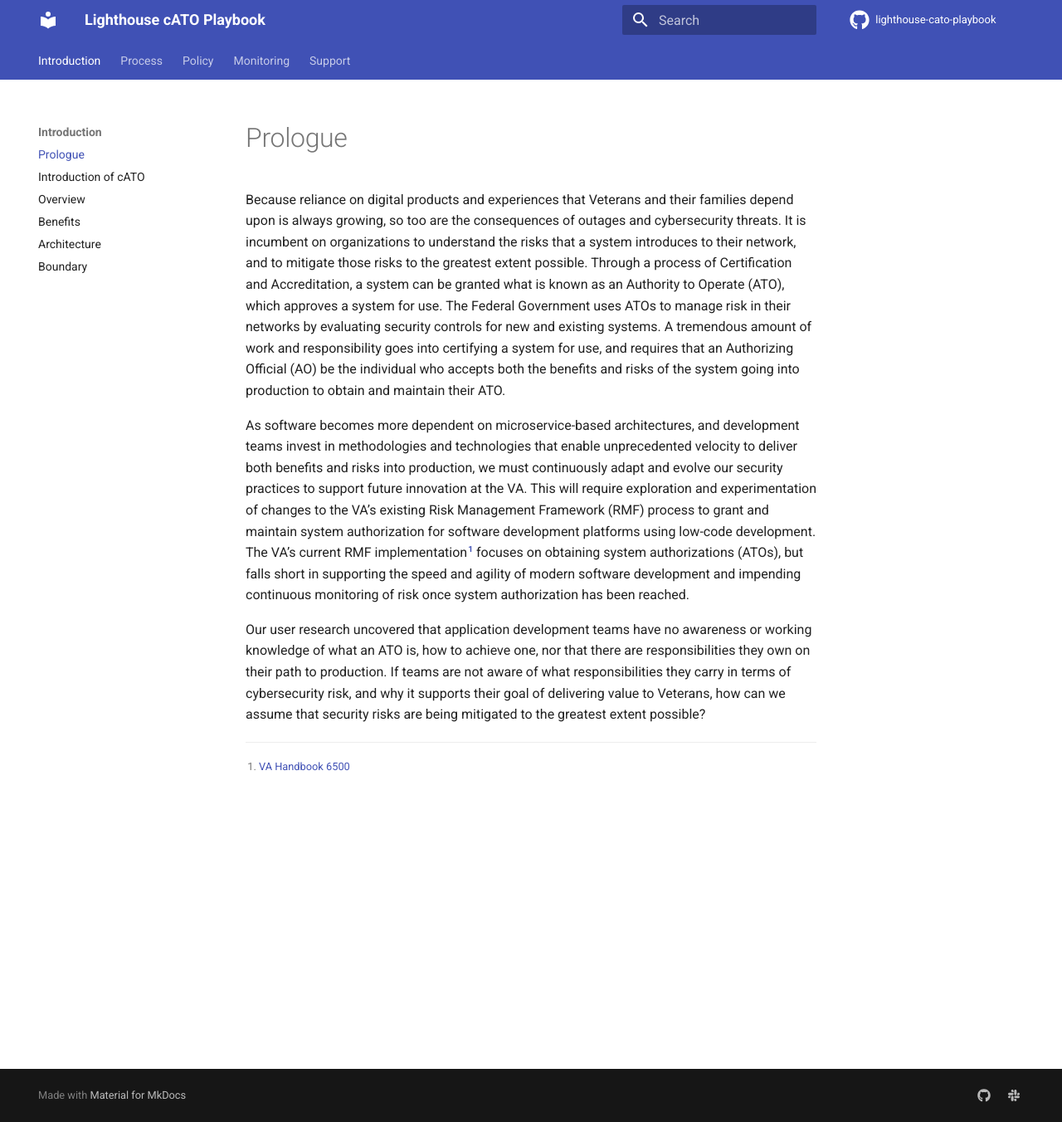
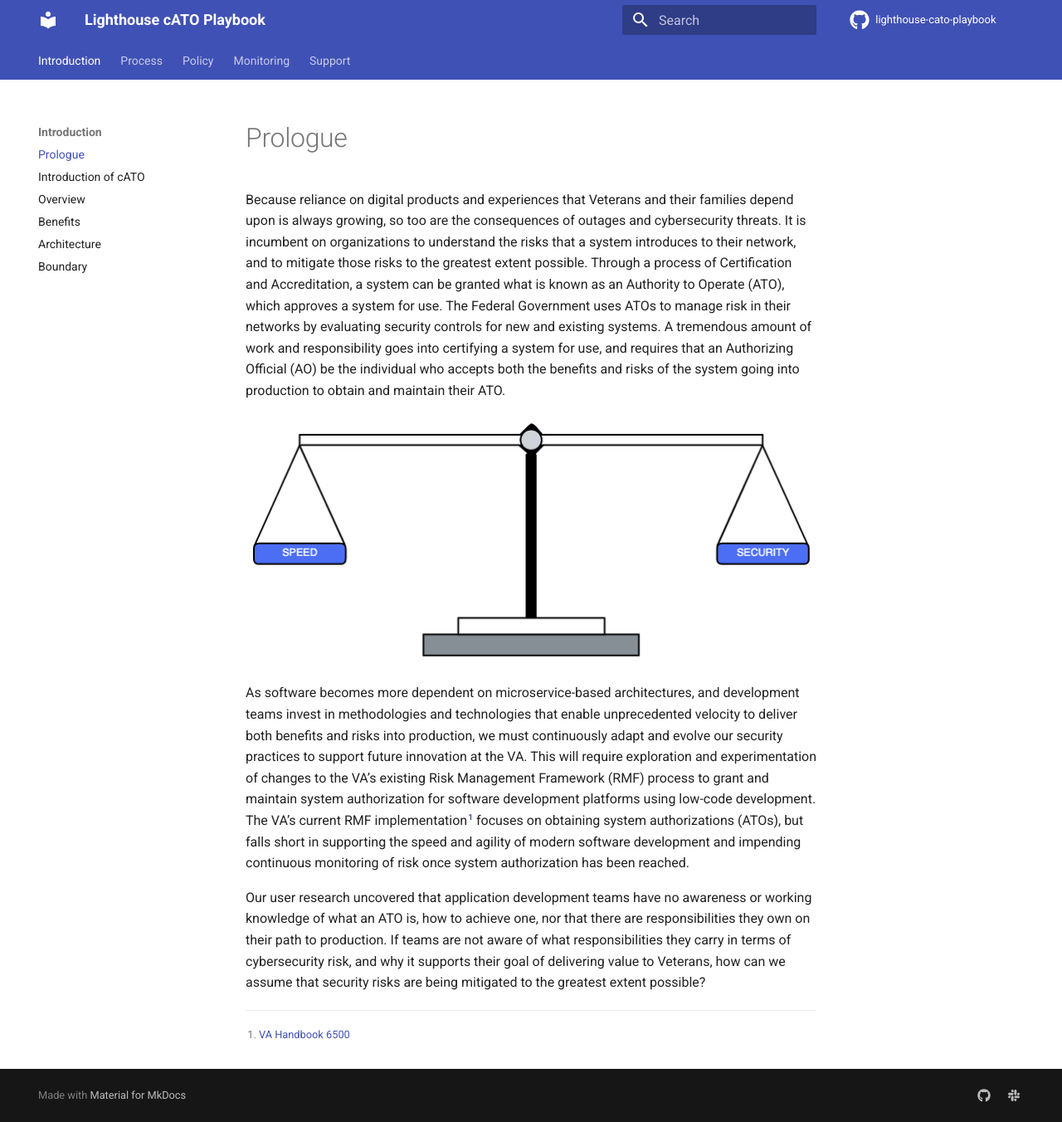
Before and after one commit to rise8-us/cato-playbook, an MkDocs documentation site: the page built from docs/prologue.md, in a window 1280 px wide and 1352 px high. Shown: the whole window at 83% size. Built offline with MkDocs 1.6.1 and Material for MkDocs 9.7.7, drawn with Linux system fonts in a browser that asks for light colours; comment, search, counter and statistics services are not loaded.

Commit message:
Update prologue.md

```diff
--- a/docs/prologue.md
+++ b/docs/prologue.md
@@ -1,6 +1,8 @@
 # Prologue
 
 Because reliance on digital products and experiences that Veterans and their families depend upon is always growing, so too are the consequences of outages and cybersecurity threats. It is incumbent on organizations to understand the risks that a system introduces to their network, and to mitigate those risks to the greatest extent possible. Through a process of Certification and Accreditation, a system can be granted what is known as an Authority to Operate (ATO), which approves a system for use. The Federal Government uses ATOs to manage risk in their networks by evaluating security controls for new and existing systems. A tremendous amount of work and responsibility goes into certifying a system for use, and requires that an Authorizing Official (AO) be the individual who accepts both the benefits and risks of the system going into production to obtain and maintain their ATO.
+
+![This is an image](images/weightScale.png)
 
 As software becomes more dependent on microservice-based architectures, and development teams invest in methodologies and technologies that enable unprecedented velocity to deliver both benefits and risks into production, we must continuously adapt and evolve our security practices to support future innovation at the VA. This will require exploration and experimentation of changes to the VA’s existing Risk Management Framework (RMF) process to grant and maintain system authorization for software development platforms using low-code development. The VA’s current RMF implementation[^1] focuses on obtaining system authorizations (ATOs), but falls short in supporting the speed and agility of modern software development and impending continuous monitoring of risk once system authorization has been reached.
 
```
